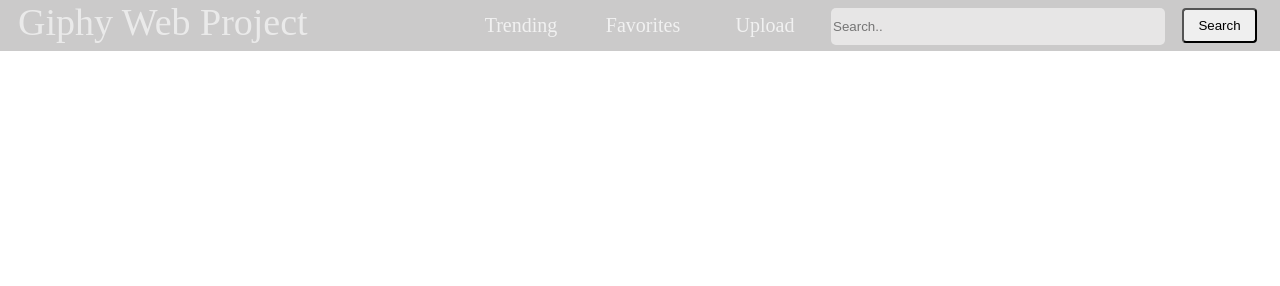
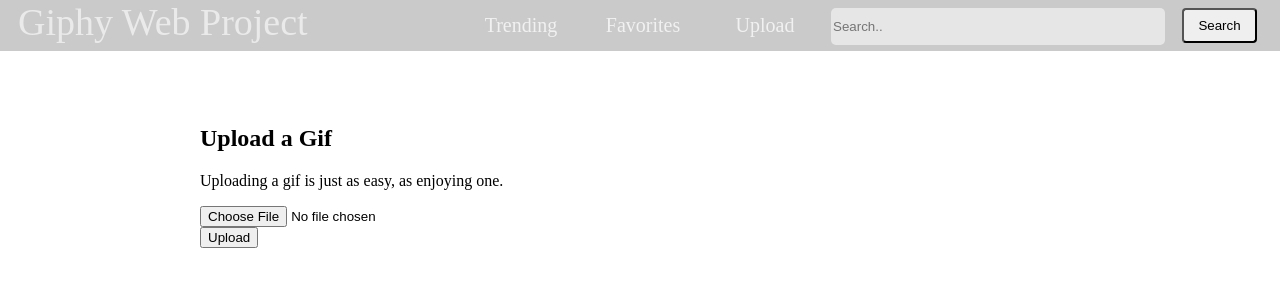
Before and after one commit to vasschu/giphy, a plain HTML site: page index.html in a window 1280 px wide. Both pictures are taken after a click on the link "Upload". Drawn offline with nearby package versions, Linux system fonts and the light colour scheme; no server answers.

Commit message:
added Upload nav link dynamic transition to new page

```diff
--- a/common.js
+++ b/common.js
@@ -5,3 +5,5 @@ export const trendingEndpoint = 'http://api.giphy.com/v1/gifs/trending?';
 export const uploadEndpoint = 'http://upload.giphy.com/v1/gifs?';
 export const searchEndpoint = 'http://api.giphy.com/v1/gifs/search?';
 export const queurySearchDeclaration = '&q=';
+export const $uploadGif = $('#upload');
+export const $mainGifContainer = $('.main-gif-container');
--- a/events.js
+++ b/events.js
@@ -1 +1,24 @@
 // this is where all events will go
+import * as common from './common.js'
+
+$(() => {
+    common.$uploadGif.click((e) => {
+      e.preventDefault();
+      common.$mainGifContainer.html(`
+          <div class="upload-gif-container">
+            <div>
+              <h2>Upload a Gif</h2>
+            </div>
+            <div>
+              <p>Uploading a gif is just as easy, as enjoying one.<p>
+            </div>
+            <div>
+              <input type="file" id="file-upload-box"
+            </div>
+            <div>
+              <input type="submit" id="submit-upload-button" value="Upload">
+            </div>
+          </div>
+        `);
+    });
+})();
--- a/index.html
+++ b/index.html
@@ -11,9 +11,9 @@
     <div class="navbar">
         <div class="navbar-left-logo">Giphy Web Project</div>
         <div class="navbar-right-menu">
-                <a href="#">Trending</a>
-                <a href="#">Favorites</a>
-                <a href="#">Upload</a>
+                <a id="trending" href="#">Trending</a>
+                <a id="favorites" href="#">Favorites</a>
+                <a id="upload" href="#">Upload</a>
                 <input text="input-search-field" id="search-field" placeholder="Search..">
                 <input type="button" id="submit-search-button" value="Search">
         </div>
@@ -24,7 +24,7 @@
     </div>
     <script src="https://code.jquery.com/jquery-3.5.1.min.js"
         integrity="sha256-9/aliU8dGd2tb6OSsuzixeV4y/faTqgFtohetphbbj0=" crossorigin="anonymous"></script>
-    <script src='./service.js' type="module">
-    </script>
+    <script src='./service.js' type="module"></script>
+    <script src='./events.js' type="module"></script>
 </body>
 </html>
```
